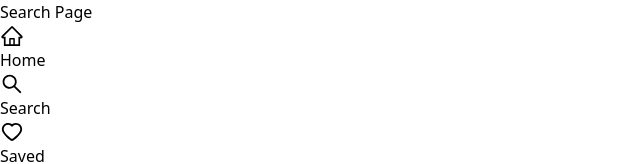
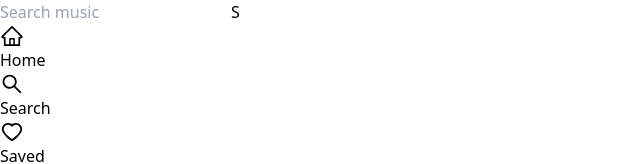
Before and after one commit to SimonNungwa/Stryma, a React (Vite) app in the folder client/: page /Search in a window 1280 px wide. Shown: the top 164 px of the page, without its empty margins (0-640 px from the left). Built offline with nearby package versions, Linux system fonts and the light colour scheme.

Commit message:
added SearchBar component to search page

```diff
--- a/client/src/pages/Search.jsx
+++ b/client/src/pages/Search.jsx
@@ -1,9 +1,10 @@
 import MobileNav from "../component/MobileNav";
+import SearchBar from "../component/SearchBar.jsx";
 
 const Search = () => {
     return (
         <div className="p-4">
-            <h1>Search Page</h1>
+            <SearchBar />
             <MobileNav />
         </div>
     );
```
